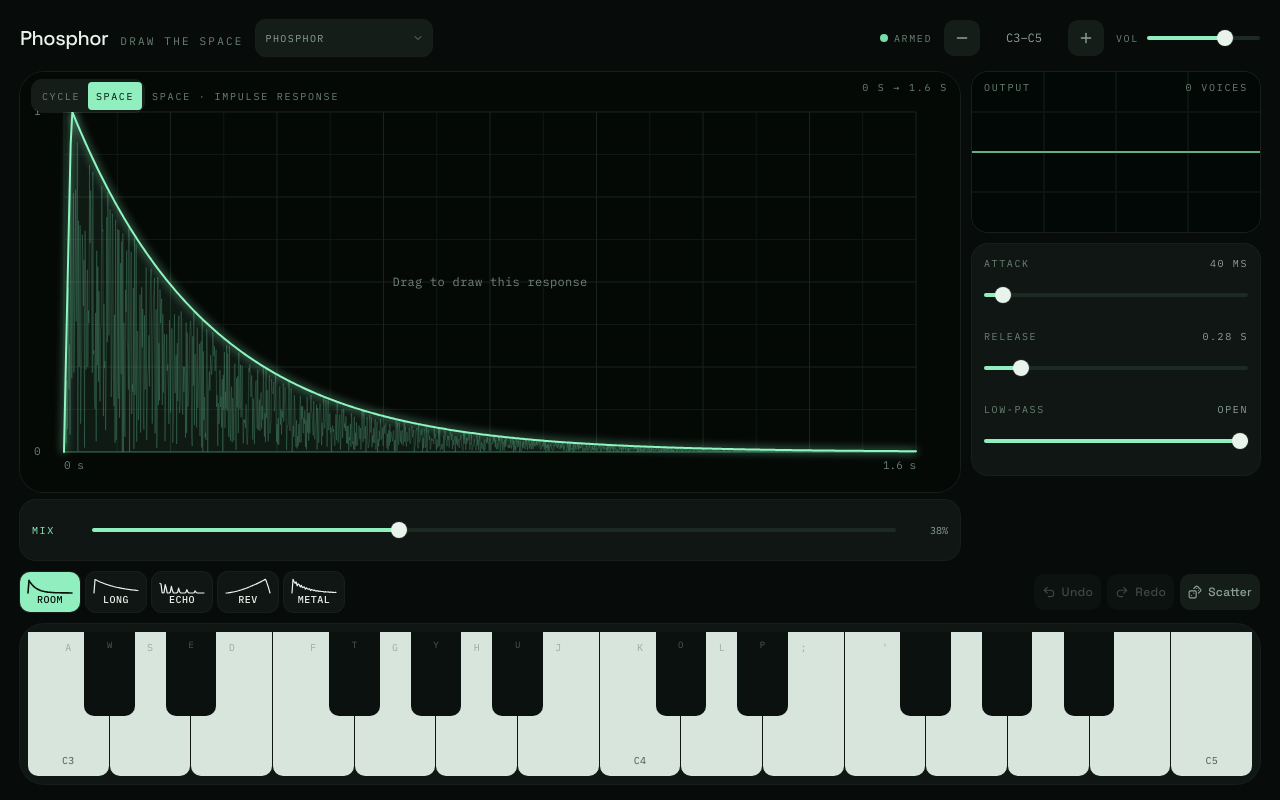
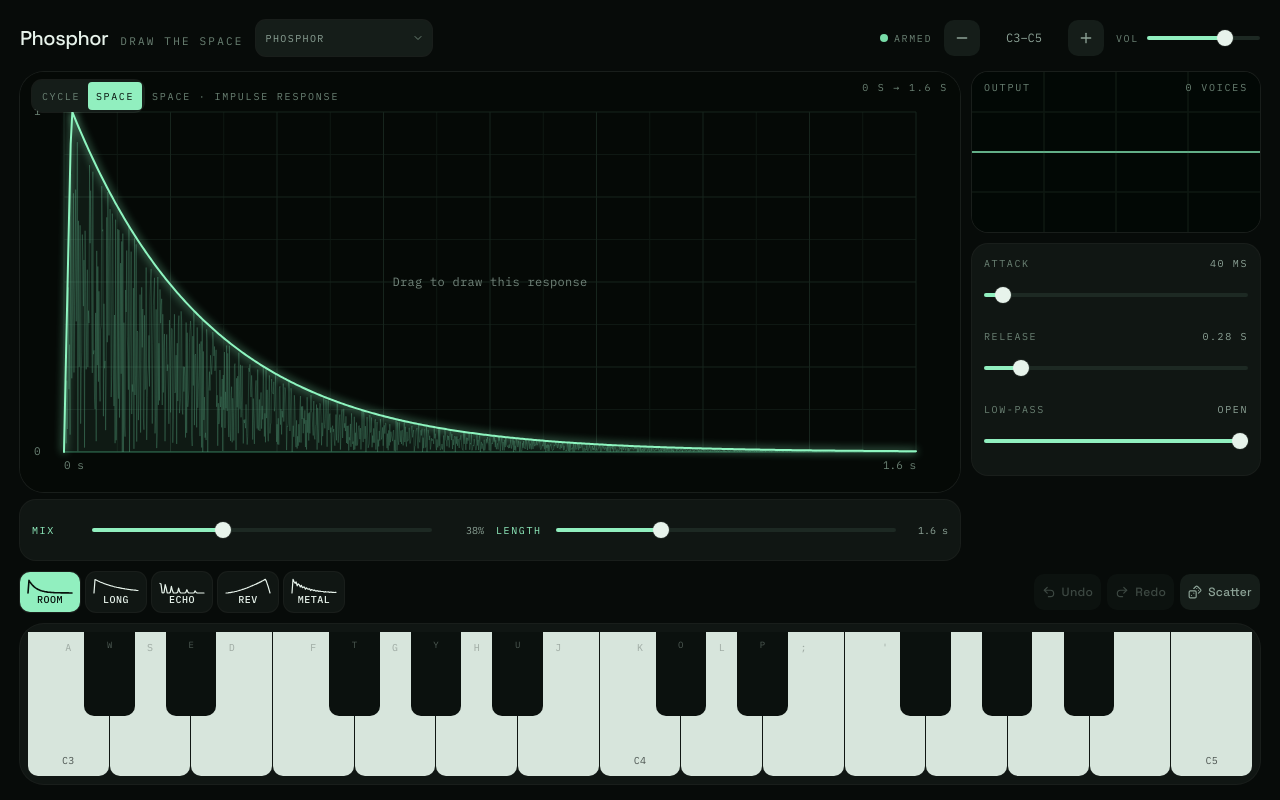
Before and after one commit to CharlesMish/phosphor, a React (Vite) app: page / in a window 1280 px wide. Both pictures are taken after a click on the button "SPACE". Built offline with nearby package versions, Linux system fonts and the light colour scheme.

Commit message:
Add variable SPACE response length

```diff
--- a/src/components/synth/phosphor-app.tsx
+++ b/src/components/synth/phosphor-app.tsx
@@ -14,6 +14,7 @@ import { SpaceBar } from "./space-bar";
 type PhosphorDebug = {
   peak: () => number;
   mix: () => number;
+  length: () => number;
   domain: () => string;
   seed: () => number;
   contour: () => number[];
@@ -45,6 +46,7 @@ export function PhosphorApp() {
     w.__phosphor = {
       peak: () => synth.measurePeak(),
       mix: () => useSynthStore.getState().spaceMix,
+      length: () => useSynthStore.getState().spaceSeconds,
       domain: () => useSynthStore.getState().domain,
       seed: () => useSynthStore.getState().spaceSeed,
       contour: () => useSynthStore.getState().spaceContour.slice(),
--- a/src/components/synth/space-bar.tsx
+++ b/src/components/synth/space-bar.tsx
@@ -1,13 +1,21 @@
-import { Button } from "@/components/ui/button";
 import { Slider } from "@/components/ui/slider";
 import { useSynthStore } from "@/lib/synth/store";
+import {
+  SPACE_MAX_SECONDS,
+  SPACE_MIN_SECONDS,
+  SPACE_SECONDS_STEP,
+} from "@/lib/synth/space";
 
 export function SpaceBar() {
   const mix = useSynthStore((s) => s.spaceMix);
+  const seconds = useSynthStore((s) => s.spaceSeconds);
   const setSpaceMix = useSynthStore((s) => s.setSpaceMix);
+  const setSpaceLength = useSynthStore((s) => s.setSpaceLength);
+  const commitSpaceLength = useSynthStore((s) => s.commitSpaceLength);
 
   return (
-    <div className="flex flex-wrap items-center gap-3 rounded-lg bg-surface px-3 py-1.5 shadow-border sm:py-2">
+    <div className="grid gap-x-3 rounded-lg bg-surface px-3 py-1.5 shadow-border sm:grid-cols-2 sm:py-2">
+      <label className="flex min-w-0 items-center gap-3">
         <span className="w-12 shrink-0 font-mono text-[10px] uppercase tracking-[0.16em] text-active">
           Mix
         </span>
@@ -23,6 +31,25 @@ export function SpaceBar() {
         <span className="w-10 shrink-0 text-right font-mono text-[10px] tabular-nums text-muted">
           {Math.round(mix * 100)}%
         </span>
+      </label>
+      <label className="flex min-w-0 items-center gap-3">
+        <span className="w-12 shrink-0 font-mono text-[10px] uppercase tracking-[0.16em] text-active">
+          Length
+        </span>
+        <Slider
+          min={SPACE_MIN_SECONDS}
+          max={SPACE_MAX_SECONDS}
+          step={SPACE_SECONDS_STEP}
+          value={[seconds]}
+          onValueChange={(v) => setSpaceLength(v[0] ?? seconds)}
+          onValueCommit={(v) => commitSpaceLength(v[0] ?? seconds)}
+          aria-label="Space length"
+          className="min-w-0 flex-1"
+        />
+        <span className="w-10 shrink-0 text-right font-mono text-[10px] tabular-nums text-muted">
+          {seconds.toFixed(1)} s
+        </span>
+      </label>
     </div>
   );
 }
--- a/src/components/synth/waveform-editor.tsx
+++ b/src/components/synth/waveform-editor.tsx
@@ -6,12 +6,7 @@ import {
 import { useTreatment } from "@/lib/presentation/treatment";
 import { useSynthStore } from "@/lib/synth/store";
 import { WAVE_SIZE } from "@/lib/synth/waveform";
-import {
-  SPACE_SECONDS,
-  SPACE_SIZE,
-  buildSpaceView,
-  sampleContour,
-} from "@/lib/synth/space";
+import { SPACE_SIZE, buildSpaceView, sampleContour } from "@/lib/synth/space";
 import { synth } from "@/lib/synth/engine";
 import { cn } from "@/lib/utils";
 
@@ -73,6 +68,7 @@ export function WaveformEditor() {
   const samples = useSynthStore((s) => s.samples);
   const spaceContour = useSynthStore((s) => s.spaceContour);
   const spaceView = useSynthStore((s) => s.spaceView);
+  const spaceSeconds = useSynthStore((s) => s.spaceSeconds);
   const hasDrawn = useSynthStore((s) => s.hasDrawn);
   const spaceHasDrawn = useSynthStore((s) => s.spaceHasDrawn);
   const morphLive = useSynthStore((s) => s.morphLive);
@@ -89,6 +85,7 @@ export function WaveformEditor() {
   const contourRef = useRef<number[]>(spaceContour);
   const viewRef = useRef<number[]>(spaceView);
   const domainRef = useRef(domain);
+  const spaceSecondsRef = useRef(spaceSeconds);
   const drawingRef = useRef(false);
   const lastIndexRef = useRef<number | null>(null);
   const originRef = useRef<number[] | null>(null);
@@ -98,6 +95,7 @@ export function WaveformEditor() {
     liveRef.current = samples;
     contourRef.current = spaceContour;
     viewRef.current = spaceView;
+    spaceSecondsRef.current = spaceSeconds;
   }
 
   const paint = useCallback(() => {
@@ -207,7 +205,7 @@ export function WaveformEditor() {
       ctx.textBaseline = "top";
       ctx.fillText("0 s", padX, padY + innerH + 8);
       ctx.textAlign = "right";
-      ctx.fillText(`${SPACE_SECONDS.toFixed(1)} s`, padX + innerW, padY + innerH + 8);
+      ctx.fillText(`${spaceSecondsRef.current.toFixed(1)} s`, padX + innerW, padY + innerH + 8);
     } else {
       ctx.strokeStyle = tokens.axis;
       ctx.beginPath();
@@ -298,9 +296,10 @@ export function WaveformEditor() {
     liveRef.current = samples;
     contourRef.current = spaceContour;
     viewRef.current = spaceView;
+    spaceSecondsRef.current = spaceSeconds;
     domainRef.current = domain;
     paint();
-  }, [samples, spaceContour, spaceView, domain, paint]);
+  }, [samples, spaceContour, spaceView, spaceSeconds, domain, paint]);
 
   useEffect(() => {
     paint();
@@ -448,7 +447,7 @@ export function WaveformEditor() {
           </span>
         </div>
         <span className="font-mono text-[10px] uppercase tracking-[0.18em] text-faint">
-          {space ? `0 s → ${SPACE_SECONDS.toFixed(1)} s` : "−1 ↔ +1"}
+          {space ? `0 s → ${spaceSeconds.toFixed(1)} s` : "−1 ↔ +1"}
         </span>
       </div>
       <canvas
--- a/src/lib/synth/engine.ts
+++ b/src/lib/synth/engine.ts
@@ -4,7 +4,7 @@ import {
   waveformToCoefficients,
 } from "./waveform";
 import { midiToHz } from "./keyboard-map";
-import { buildSpaceBuffer } from "./space";
+import { SPACE_DEFAULT_SECONDS, buildSpaceBuffer } from "./space";
 import { buildOutputSafetyCurve } from "./safety";
 
 const MAX_VOICES = 12;
@@ -15,7 +15,7 @@ const WAVE_THROTTLE_MS = 32;
 const MIN_ATTACK = 0.004;
 const MIN_RELEASE = 0.03;
 
-type SpaceSpec = { contour: number[]; seed: number; metal: boolean };
+type SpaceSpec = { contour: number[]; seed: number; metal: boolean; seconds: number };
 
 type Voice = {
   midi: number;
@@ -169,8 +169,13 @@ export class SynthEngine {
     this.applyMix();
   }
 
-  setSpace(contour: number[], seed: number, metal = false) {
-    const next = { contour, seed, metal };
+  setSpace(
+    contour: number[],
+    seed: number,
+    metal = false,
+    seconds = SPACE_DEFAULT_SECONDS,
+  ) {
+    const next = { contour, seed, metal, seconds };
     this.space = next;
     this.pendingSpace = next;
     if (!this.ctx) return;
@@ -378,7 +383,13 @@ export class SynthEngine {
       this.spaceTimer = null;
     }
 
-    const buffer = buildSpaceBuffer(pending.contour, pending.seed, this.ctx, pending.metal);
+    const buffer = buildSpaceBuffer(
+      pending.contour,
+      pending.seed,
+      this.ctx,
+      pending.metal,
+      pending.seconds,
+    );
     this.pendingSpace = null;
 
     if (!this.spaceReady) {
--- a/src/lib/synth/space.ts
+++ b/src/lib/synth/space.ts
@@ -4,8 +4,18 @@ export const SPACE_SIZE = 512;
 /** Display samples of the actual bipolar IR (dense but canvas-cheap). */
 export const SPACE_VIEW = 1536;
 
-/** Finite response length. */
-export const SPACE_SECONDS = 1.6;
+/** Selectable physical duration of the complete normalized drawing domain. */
+export const SPACE_MIN_SECONDS = 1.0;
+export const SPACE_MAX_SECONDS = 3.0;
+export const SPACE_DEFAULT_SECONDS = 1.6;
+export const SPACE_SECONDS_STEP = 0.1;
+/** Original calibration/default, retained for callers that only need the default. */
+export const SPACE_SECONDS = SPACE_DEFAULT_SECONDS;
+
+export function clampSpaceSeconds(seconds: number): number {
+  if (!Number.isFinite(seconds)) return SPACE_DEFAULT_SECONDS;
+  return Math.min(SPACE_MAX_SECONDS, Math.max(SPACE_MIN_SECONDS, seconds));
+}
 
 /**
  * Shared L2 energy for the complete stereo IR.
@@ -94,7 +104,10 @@ function peakOf(contour: number[]): number {
 
 export function generateSpaceContour(kind: SpacePreset): number[] {
   const n = SPACE_SIZE;
-  const T = SPACE_SECONDS;
+  // Presets are authored once in the normalized drawing domain. Their original
+  // 1.6 s calibration defines the shape, but playback stretches/compresses all
+  // contour features (including Echo reflections) over the selected duration.
+  const T = SPACE_DEFAULT_SECONDS;
   const out = new Array<number>(n);
 
   for (let i = 0; i < n; i++) {
@@ -235,6 +248,9 @@ export function metalModeFrequencies(seed: number): number[] {
 
 function addMetalModes(left: Float32Array, right: Float32Array, sr: number, seed: number) {
   const n = left.length;
+  // Modal frequency and decay stay in physical units: they describe the metal
+  // itself, while the authored Metal contour is time-scaled with every other
+  // drawing. Scaling oscillator frequency would change the preset's identity.
   for (const mode of makeMetalModes(seed)) {
     const twoPiF = 2 * Math.PI * mode.frequency;
     for (let i = 0; i < n; i++) {
@@ -254,9 +270,10 @@ export function buildSpaceBuffer(
   seed: number,
   ctx: AudioContext,
   metal = false,
+  seconds = SPACE_DEFAULT_SECONDS,
 ): AudioBuffer {
   const sr = ctx.sampleRate;
-  const n = Math.max(256, Math.floor(sr * SPACE_SECONDS));
+  const n = Math.max(256, Math.round(sr * clampSpaceSeconds(seconds)));
   const left = makeGrain(seed, n);
   const right = makeGrain(seed ^ 0xa53c9e37, n);
   const den = Math.max(1, n - 1);
--- a/src/lib/synth/store.ts
+++ b/src/lib/synth/store.ts
@@ -13,7 +13,9 @@ import {
 } from "./waveform";
 import {
   INITIAL_SPACE_SEED,
+  SPACE_DEFAULT_SECONDS,
   buildSpaceView,
+  clampSpaceSeconds,
   cloneContour,
   contoursDiffer,
   generateSpaceContour,
@@ -59,6 +61,7 @@ type SynthState = {
   /** Metal modes are processing state, independent of whether the contour is still the preset shape. */
   spaceMetal: boolean;
   spaceMix: number;
+  spaceSeconds: number;
   spaceHasDrawn: boolean;
   spacePast: SpaceSnap[];
   spaceFuture: SpaceSnap[];
@@ -87,6 +90,8 @@ type SynthActions = {
   applySpacePreset: (preset: SpacePreset) => void;
   scatterSpace: () => void;
   setSpaceMix: (mix: number) => void;
+  setSpaceLength: (seconds: number) => void;
+  commitSpaceLength: (seconds: number) => void;
   setParam: (key: keyof SynthParams, value: number) => void;
   setOctave: (octave: number) => void;
   setActiveNotes: (notes: number[]) => void;
@@ -126,8 +131,8 @@ function morphSamples(slotA: number[], slotB: number[], t: number): number[] {
   return normalizeWave(lerpWaves(slotA, slotB, u), 0.92);
 }
 
-function applySpace(contour: number[], seed: number, metal: boolean) {
-  synth.setSpace(contour, seed, metal);
+function applySpace(contour: number[], seed: number, metal: boolean, seconds: number) {
+  synth.setSpace(contour, seed, metal, seconds);
 }
 
 export const useSynthStore = create<SynthState & SynthActions>((set, get) => ({
@@ -154,6 +159,7 @@ export const useSynthStore = create<SynthState & SynthActions>((set, get) => ({
   spacePreset: "room",
   spaceMetal: false,
   spaceMix: INITIAL_SPACE_MIX,
+  spaceSeconds: SPACE_DEFAULT_SECONDS,
   spaceHasDrawn: false,
   spacePast: [],
   spaceFuture: [],
@@ -263,7 +269,8 @@ export const useSynthStore = create<SynthState & SynthActions>((set, get) => ({
   },
 
   finishSpaceGesture: (before, after) => {
-    const { spaceSeed, spacePreset, spaceMetal, spacePast } = get();
+    const { spaceSeed, spacePreset, spaceMetal, spacePast, spaceSeconds } =
+      get();
     const changed = contoursDiffer(before, after);
     set({
       spaceContour: after,
@@ -285,16 +292,23 @@ export const useSynthStore = create<SynthState & SynthActions>((set, get) => ({
     // Editing changes the contour identity to custom, not the processing identity.
     // A Metal-derived space therefore keeps its modal resonators until the user
     // explicitly chooses a non-Metal preset.
-    applySpace(after, spaceSeed, spaceMetal);
+    applySpace(after, spaceSeed, spaceMetal, spaceSeconds);
   },
 
   applySpacePreset: (preset) => {
-    const { spaceContour, spaceSeed, spacePreset, spaceMetal, spacePast } = get();
+    const {
+      spaceContour,
+      spaceSeed,
+      spacePreset,
+      spaceMetal,
+      spacePast,
+      spaceSeconds,
+    } = get();
     const next = generateSpaceContour(preset);
     const nextMetal = preset === "metal";
     if (!contoursDiffer(spaceContour, next) && spacePreset === preset) {
       set({ spacePreset: preset, spaceMetal: nextMetal, spaceHasDrawn: true });
-      applySpace(next, spaceSeed, nextMetal);
+      applySpace(next, spaceSeed, nextMetal, spaceSeconds);
       return;
     }
     set({
@@ -311,11 +325,18 @@ export const useSynthStore = create<SynthState & SynthActions>((set, get) => ({
       }),
       spaceFuture: [],
     });
-    applySpace(next, spaceSeed, nextMetal);
+    applySpace(next, spaceSeed, nextMetal, spaceSeconds);
   },
 
   scatterSpace: () => {
-    const { spaceContour, spaceSeed, spacePreset, spaceMetal, spacePast } = get();
+    const {
+      spaceContour,
+      spaceSeed,
+      spacePreset,
+      spaceMetal,
+      spacePast,
+      spaceSeconds,
+    } = get();
     const seed = (spaceSeed + 0x9e3779b9) >>> 0 || 1;
     set({
       spaceSeed: seed,
@@ -329,7 +350,7 @@ export const useSynthStore = create<SynthState & SynthActions>((set, get) => ({
       }),
       spaceFuture: [],
     });
-    applySpace(spaceContour, seed, spaceMetal);
+    applySpace(spaceContour, seed, spaceMetal, spaceSeconds);
   },
 
   setSpaceMix: (mix) => {
@@ -337,6 +358,18 @@ export const useSynthStore = create<SynthState & SynthActions>((set, get) => ({
     set({ spaceMix: next });
     synth.setSpaceMix(next);
     synth.unlock();
+  },
+
+  // Length is deliberately absent from SpaceSnap: it is a playback parameter,
+  // not part of authored contour/seed/Metal history.
+  setSpaceLength: (seconds) => {
+    set({ spaceSeconds: clampSpaceSeconds(seconds) });
+  },
+  commitSpaceLength: (seconds) => {
+    const spaceSeconds = clampSpaceSeconds(seconds);
+    const { spaceContour, spaceSeed, spaceMetal } = get();
+    set({ spaceSeconds });
+    applySpace(spaceContour, spaceSeed, spaceMetal, spaceSeconds);
   },
 
   undo: () => {
@@ -348,6 +381,7 @@ export const useSynthStore = create<SynthState & SynthActions>((set, get) => ({
         spacePreset,
         spaceMetal,
         spaceFuture,
+        spaceSeconds,
       } = get();
       const prev = spacePast[spacePast.length - 1];
       if (!prev) return;
@@ -368,7 +402,7 @@ export const useSynthStore = create<SynthState & SynthActions>((set, get) => ({
           },
         ],
       });
-      applySpace(prev.contour, prev.seed, prev.metal);
+      applySpace(prev.contour, prev.seed, prev.metal, spaceSeconds);
       return;
     }
     const { past, samples, future } = get();
@@ -392,6 +426,7 @@ export const useSynthStore = create<SynthState & SynthActions>((set, get) => ({
         spacePreset,
         spaceMetal,
         spacePast,
+        spaceSeconds,
       } = get();
       const next = spaceFuture[spaceFuture.length - 1];
       if (!next) return;
@@ -409,7 +444,7 @@ export const useSynthStore = create<SynthState & SynthActions>((set, get) => ({
           metal: spaceMetal,
         }),
       });
-      applySpace(next.contour, next.seed, next.metal);
+      applySpace(next.contour, next.seed, next.metal, spaceSeconds);
       return;
     }
     const { future, samples, past } = get();
@@ -441,5 +476,5 @@ export const useSynthStore = create<SynthState & SynthActions>((set, get) => ({
 }));
 
 synth.setWaveform(cloneWave(initialSamples), true);
-synth.setSpace(cloneContour(initialContour), initialSeed, false);
+synth.setSpace(cloneContour(initialContour), initialSeed, false, SPACE_DEFAULT_SECONDS);
 synth.setSpaceMix(INITIAL_SPACE_MIX);
```
Also changed, not shown: 1 other file (tests, documents, lock files or other folders). Lines whose indentation alone changed are shown as unchanged.
